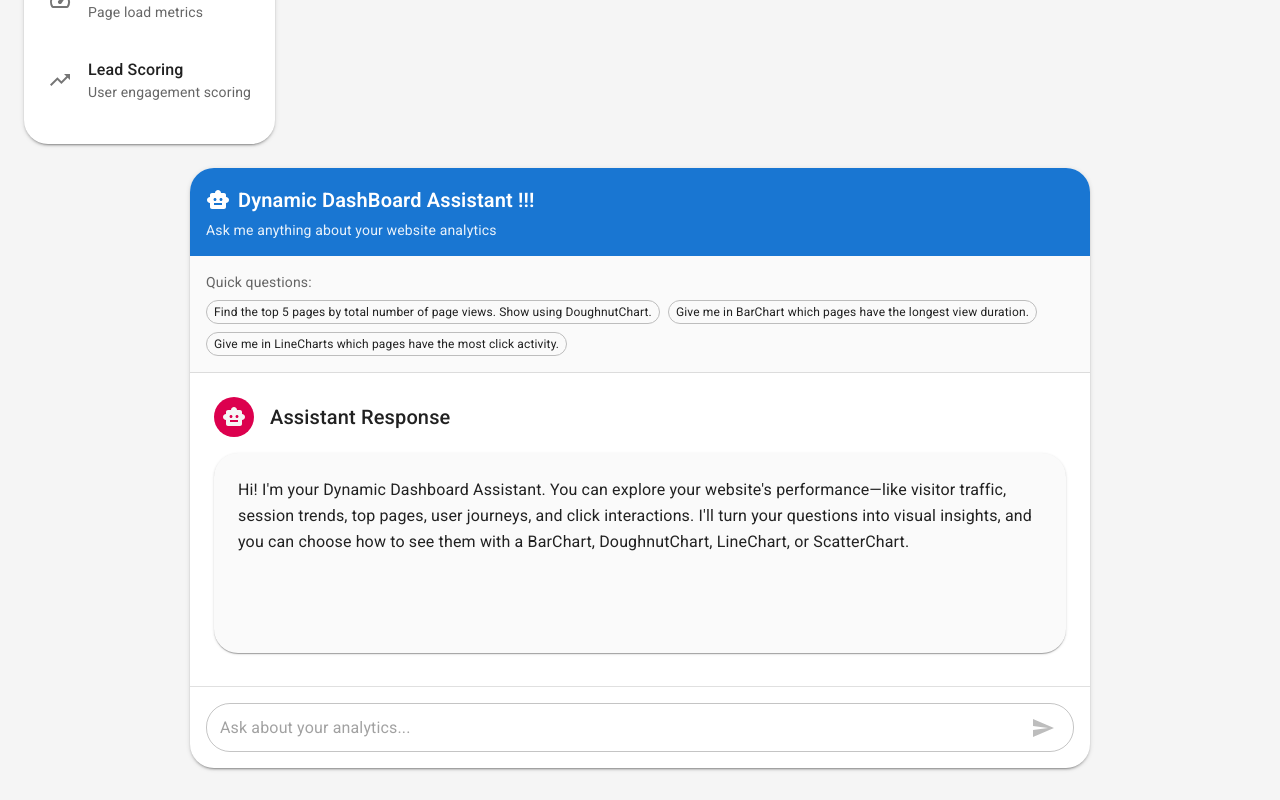
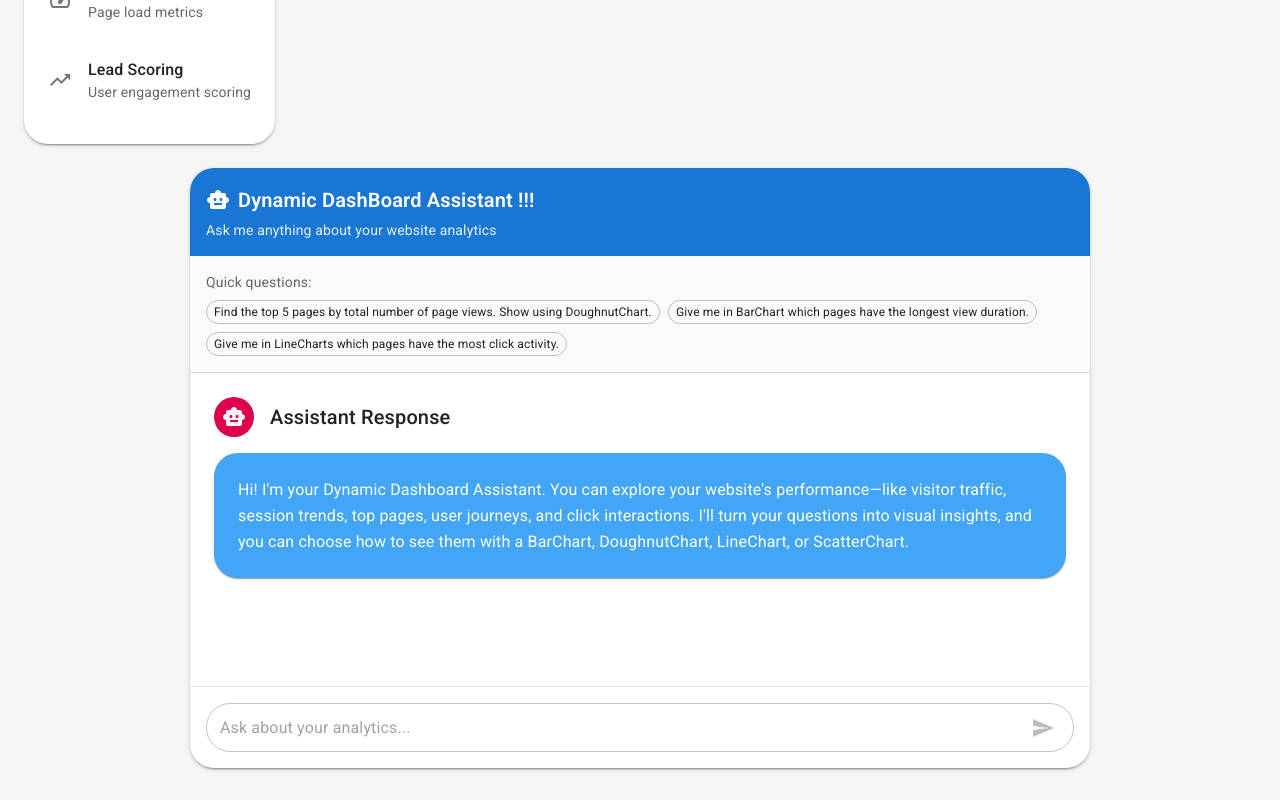
Before and after one commit to Tahmidul-Islam-Omi/Web_Analytics_Dynamic_Dashboard_Lead_Scoring_Agent, a React (Vite) app in the folder Web_Analytics_Frontend/: page /dashboard in a window 1280 px wide. Shown: the part 652-1452 px from the top of the page. Built offline with nearby package versions, Linux system fonts and the light colour scheme; no server answers.

Commit message:
Fixed Static Welcomimg Message

```diff
--- a/Web_Analytics_Frontend/src/components/ChatBox.jsx
+++ b/Web_Analytics_Frontend/src/components/ChatBox.jsx
@@ -18,7 +18,7 @@ import {
 const ChatBox = () => {
     const [inputValue, setInputValue] = useState('');
     const [isTyping, setIsTyping] = useState(false);
-    const [currentResponse, setCurrentResponse] = useState('Hi! I\'m your Dynamic Dashboard Assistant. You can explore your website\'s performance—like visitor traffic, session trends, top pages, user journeys, and click interactions. I\'ll turn your questions into visual insights, and you can choose how to see them with a BarChart, DoughnutChart, LineChart, or ScatterChart.');
+    const [currentResponse, setCurrentResponse] = useState('');
 
     const quickQuestions = [
         { text: 'Find the top 5 pages by total number of page views. Show using DoughnutChart.' },
@@ -132,13 +132,36 @@ const ChatBox = () => {
                     </Typography>
                 </Box>
 
+                {/* Static Welcome Message */}
+                <Paper
+                    elevation={1}
+                    sx={{
+                        p: 3,
+                        borderRadius: 2,
+                        bgcolor: 'primary.light',
+                        color: 'white',
+                        mb: 2
+                    }}
+                >
+                    <Typography
+                        variant="body1"
+                        sx={{
+                            lineHeight: 1.6
+                        }}
+                    >
+                        Hi! I'm your Dynamic Dashboard Assistant. You can explore your website's performance—like visitor traffic, session trends, top pages, user journeys, and click interactions. I'll turn your questions into visual insights, and you can choose how to see them with a BarChart, DoughnutChart, LineChart, or ScatterChart.
+                    </Typography>
+                </Paper>
+
+                {/* Dynamic Response Area */}
+                {(currentResponse || isTyping) && (
                     <Paper
                         elevation={1}
                         sx={{
                             p: 3,
                             borderRadius: 2,
                             bgcolor: 'grey.50',
-                        minHeight: '200px',
+                            minHeight: '100px',
                             display: 'flex',
                             alignItems: isTyping ? 'center' : 'flex-start'
                         }}
@@ -162,6 +185,7 @@ const ChatBox = () => {
                             </Typography>
                         )}
                     </Paper>
+                )}
             </Box>
 
             <Divider />
```
Lines whose indentation alone changed are shown as unchanged.
